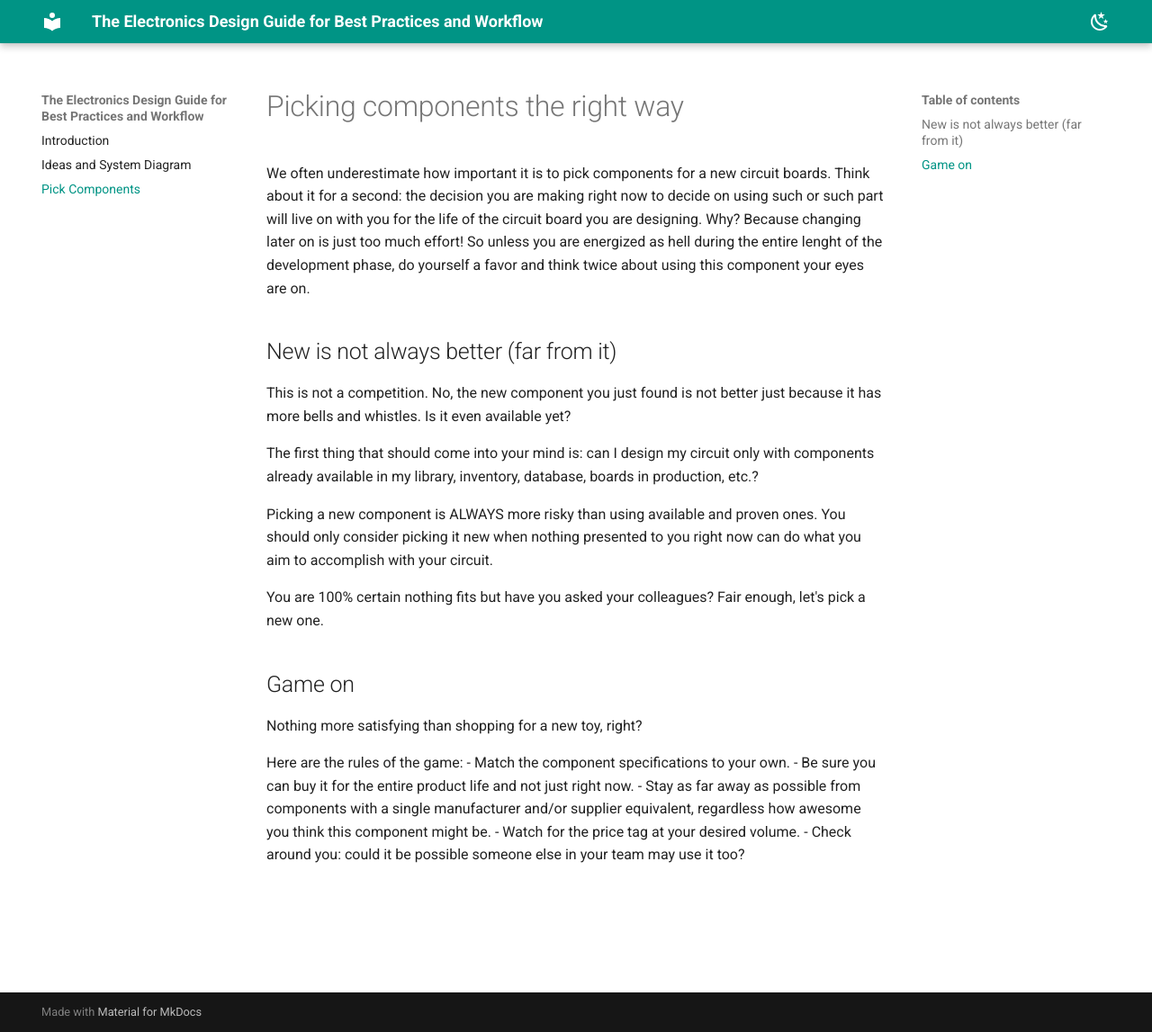
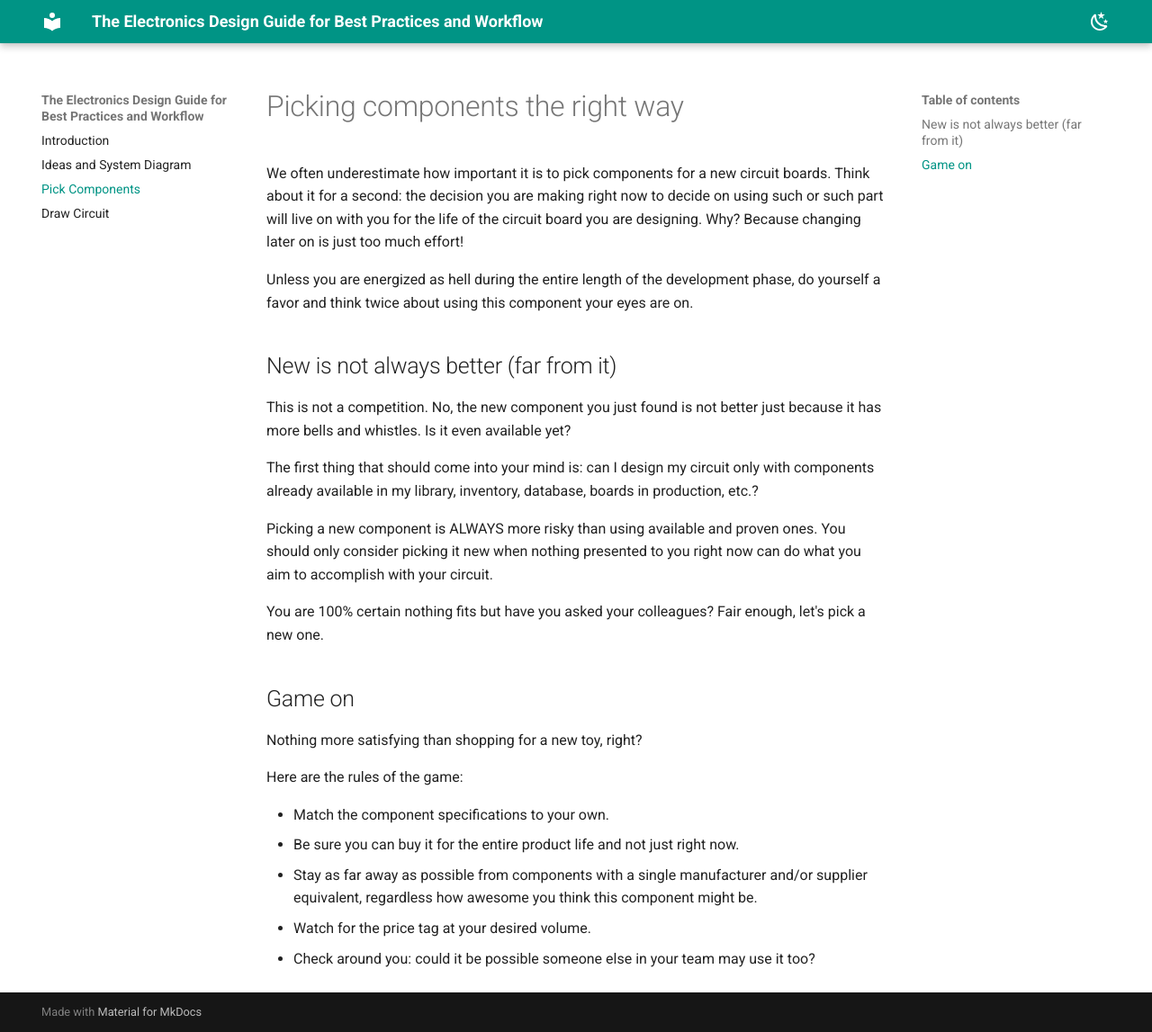
Before and after one commit to eeintech/guide, an MkDocs documentation site: the page built from docs/pick.md, in a window 1280 px wide and 1147 px high. Shown: the whole window at 90% size. Built offline with MkDocs 1.6.1 and Material for MkDocs 9.7.7, drawn with Linux system fonts in a browser that asks for light colours.

Commit message:
Add draw section

```diff
--- a/docs/pick.md
+++ b/docs/pick.md
@@ -2,7 +2,8 @@
 
 We often underestimate how important it is to pick components for a new circuit boards.
 Think about it for a second: the decision you are making right now to decide on using such or such part will live on with you for the life of the circuit board you are designing. Why? Because changing later on is just too much effort!
-So unless you are energized as hell during the entire lenght of the development phase, do yourself a favor and think twice about using this component your eyes are on.
+
+Unless you are energized as hell during the entire length of the development phase, do yourself a favor and think twice about using this component your eyes are on.
 
 ## New is not always better (far from it)
 
@@ -20,6 +21,7 @@
 Nothing more satisfying than shopping for a new toy, right?
 
 Here are the rules of the game:
+
 - Match the component specifications to your own.
 - Be sure you can buy it for the entire product life and not just right now.
 - Stay as far away as possible from components with a single manufacturer and/or supplier equivalent, regardless how awesome you think this component might be.
--- a/mkdocs.yml
+++ b/mkdocs.yml
@@ -30,3 +30,4 @@
   - index.md
   - Ideas and System Diagram: diagram.md
   - Pick Components: pick.md
+  - Draw Circuit: draw.md
```
Also changed, not shown: docs/draw.md (added, +3 -0 lines).
